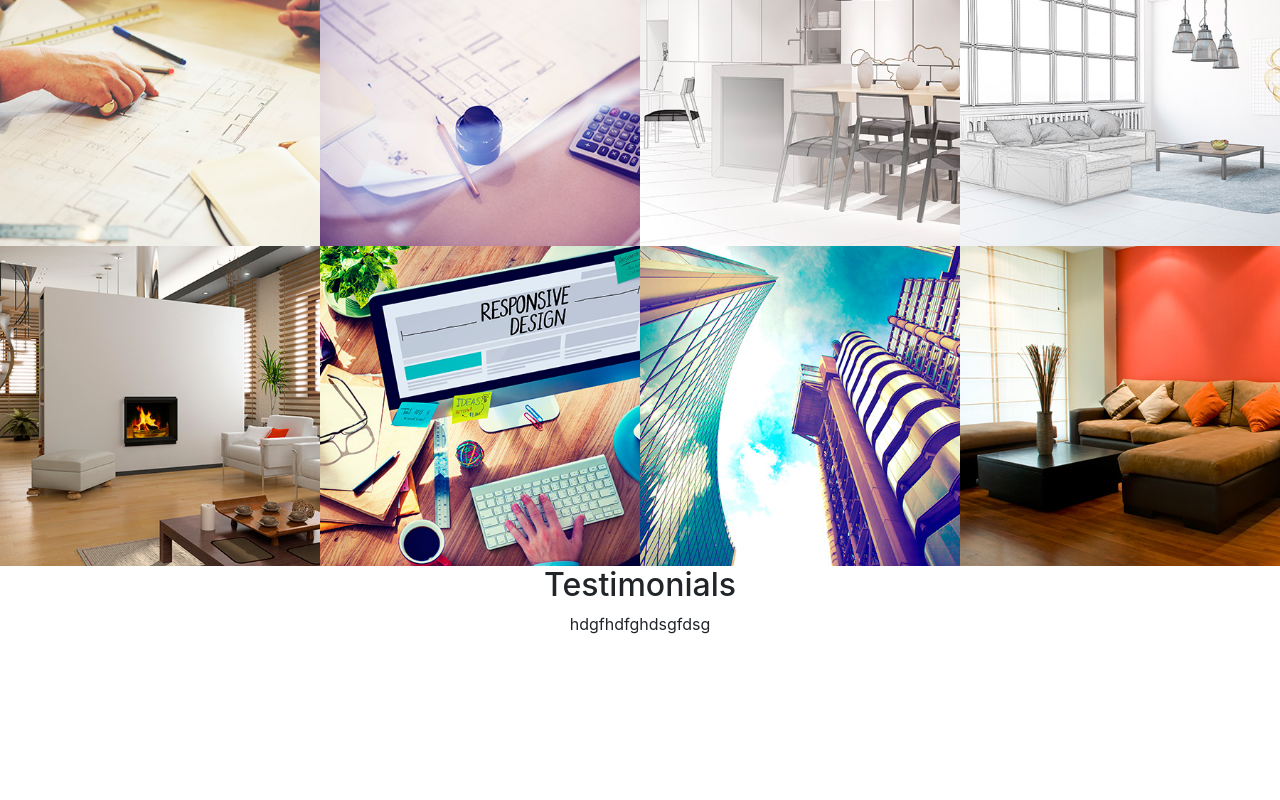
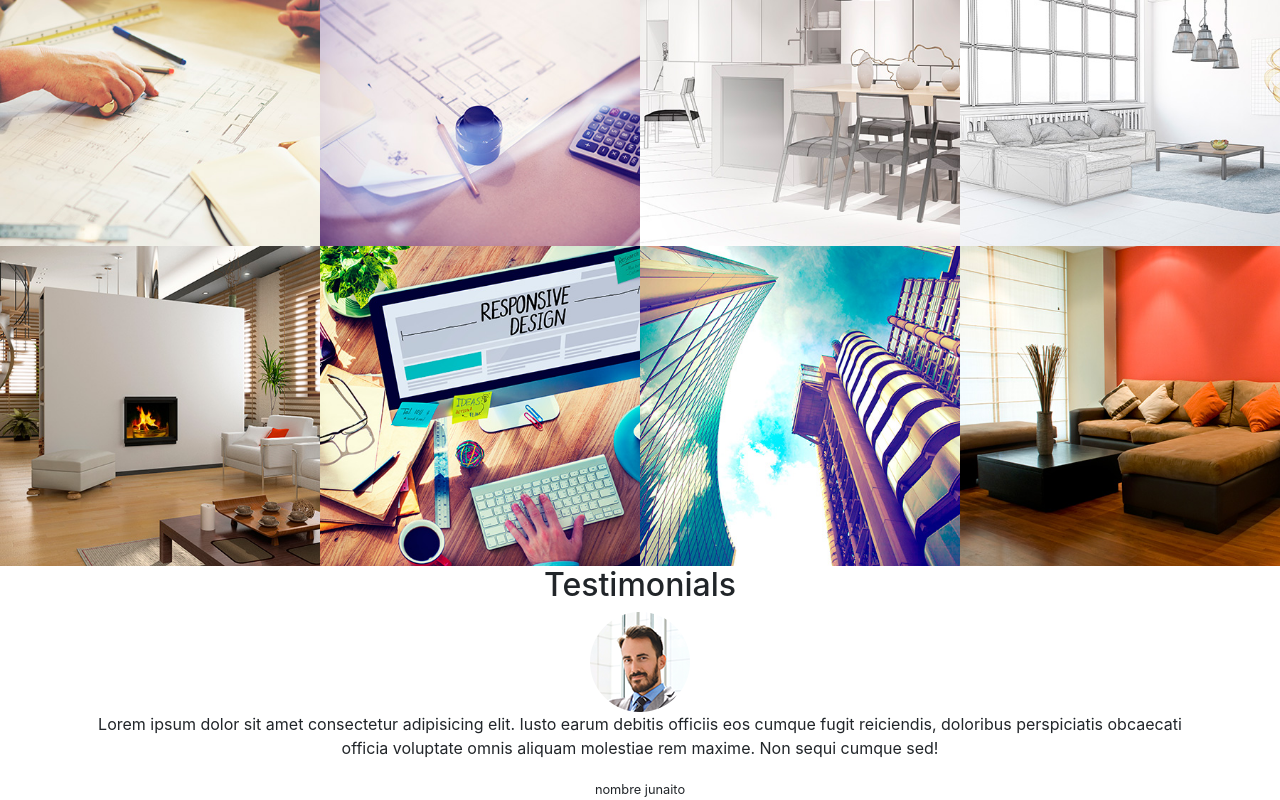
Before and after one commit to augustoflores/landing-exercise, a plain HTML site: page index.html in a window 1280 px wide. Shown: the part 2293-3093 px from the top of the page. Before the commit the page ends 2929 px from the top, so only its background shows below. Drawn offline with Linux system fonts and the light colour scheme.

Commit message:
2do carrusel agregado

```diff
--- a/index.html
+++ b/index.html
@@ -387,32 +387,30 @@
 			</div>
 			<div class="row">
 				<div class="col-12 text-center">
-
-						<div id="carouselExampleIndicators" class="carousel slide" data-ride="carousel">
+					<div id="carouselExampleIndicators2" class="carousel slide" data-ride="carousel">
 						<ol class="carousel-indicators">
-								  <li data-target="#carouselExampleIndicators" data-slide-to="0" class="active"></li>
-								  <li data-target="#carouselExampleIndicators" data-slide-to="1"></li>
-								  <li data-target="#carouselExampleIndicators" data-slide-to="2"></li>
+							<li data-target="#carouselExampleIndicators2" data-slide-to="0" class="active"></li>
+							<li data-target="#carouselExampleIndicators2" data-slide-to="1"></li>
+							<li data-target="#carouselExampleIndicators2" data-slide-to="2"></li>
 						</ol>
 						<div class="carousel-inner">
 							<div class="carousel-item active">
-									hdgfhdfghdsgfdsg
+								<img src="img/testimonials-04.png">
+								<p>Lorem ipsum dolor sit amet consectetur adipisicing elit. Iusto earum debitis officiis eos cumque fugit reiciendis, doloribus perspiciatis obcaecati officia voluptate omnis aliquam molestiae rem maxime. Non sequi cumque sed!</p>
+								<small>nombre junaito</small>
 							</div>
 							<div class="carousel-item">
-									hdgfhdfghdsgfdsg
+								<img src="img/testimonials-05.png">
+								<p>Lorem ipsum dolor sit amet consectetur adipisicing elit. Iusto earum debitis officiis eos cumque fugit reiciendis, doloribus perspiciatis obcaecati officia voluptate omnis aliquam molestiae rem maxime. Non sequi cumque sed!</p>
+								<small>nombre junaito</small>
 							</div>
 							<div class="carousel-item">
-									hdgfhdfghdsgfdsg
+								<img src="img/testimonials-06.png">
+								<p>Lorem ipsum dolor sit amet consectetur adipisicing elit. Iusto earum debitis officiis eos cumque fugit reiciendis, doloribus perspiciatis obcaecati officia voluptate omnis aliquam molestiae rem maxime. Non sequi cumque sed!</p>
+								<small>nombre junaito</small>
 							</div>
 						</div>
-								<a class="carousel-control-prev" href="#carouselExampleIndicators" role="button" data-slide="prev">
-								  <span class="carousel-control-prev-icon" aria-hidden="true"></span>
-								  <span class="sr-only">Previous</span>
-								</a>
-								<a class="carousel-control-next" href="#carouselExampleIndicators" role="button" data-slide="next">
-								  <span class="carousel-control-next-icon" aria-hidden="true"></span>
-								  <span class="sr-only">Next</span>
-								</a>
+
 					</div>
 				</div>
 			</div>
```
Lines whose indentation alone changed are shown as unchanged.
